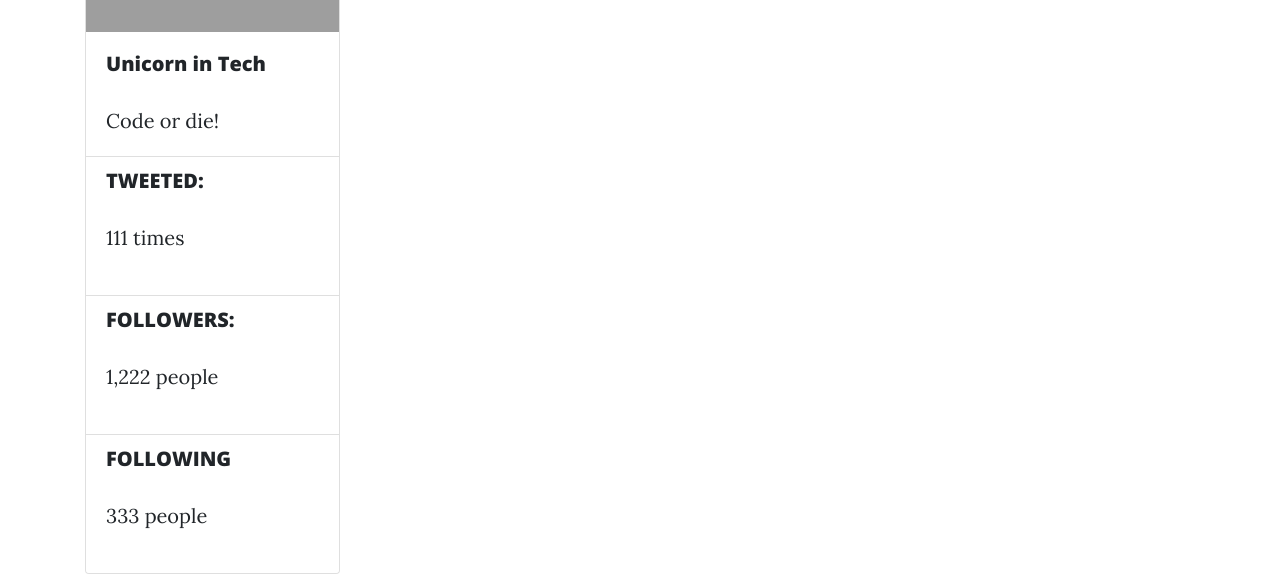
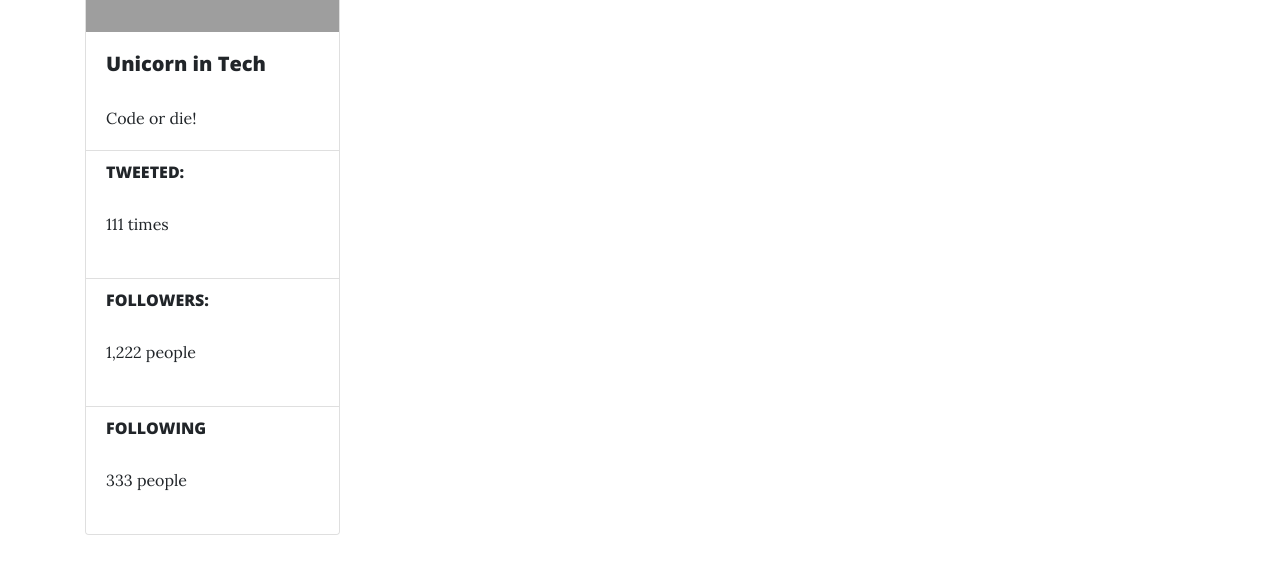
Before and after one commit to ShawnTalvacchia/Bitter, a website: page index.html in a window 1280 px wide. Shown: the part 639-1218 px from the top of the page. Drawn offline with nearby package versions, Linux system fonts and the light colour scheme; no server answers; grey boxes are pictures that could not be loaded.

Commit message:
Edited style of sidebar

```diff
--- a/css/style.css
+++ b/css/style.css
@@ -1,5 +1,9 @@
 body {
     font-family: 'Crimson Pro', serif;
+}
+
+.card p {
+    font-size: 1rem;
 }
 
 /* News classes  */
--- a/index.html
+++ b/index.html
@@ -117,15 +117,15 @@
           </div>
           <ul class="list-group list-group-flush">
             <li class="list-group-item">
-              <h5>TWEETED:</h5>
+              <h6>TWEETED:</h6>
               <p>111 times</p>
             </li>
             <li class="list-group-item">
-              <h5>FOLLOWERS:</h5>
+              <h6>FOLLOWERS:</h6>
               <p>1,222 people</p>
             </li>
             <li class="list-group-item">
-              <h5>FOLLOWING</h5>
+              <h6>FOLLOWING</h6>
               <p>333 people</p>
             </li>
           </ul>
@@ -155,11 +155,7 @@
             <ul id="newsList"></ul>
             </div>
         </div>
-    </div>
-
-
-
-
+      </div>
 
     <!-- Footer -->
     <footer>
```
